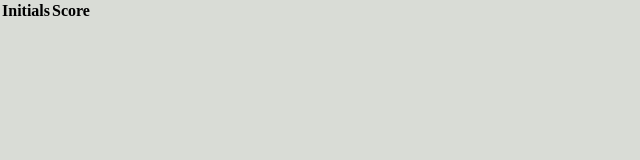
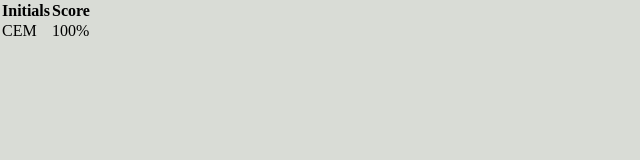
Before and after one commit to codingColinMcM/quizOnJS, a plain HTML site: page highscores.html in a window 1280 px wide. Shown: the full height of the page, 0-640 px from the left. Drawn offline with Linux system fonts and the light colour scheme.

Commit message:
Update highscores.html

```diff
--- a/highscores.html
+++ b/highscores.html
@@ -17,6 +17,10 @@
               <th>Initials</th>
               <th>Score</th>
             </tr>
+            <tr>
+              <td>CEM</td>
+              <td>100%</td>
+            </tr>
           </table>
 
     </body>
```
